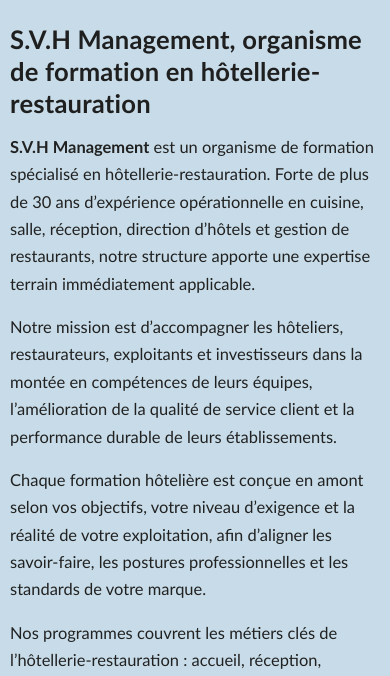
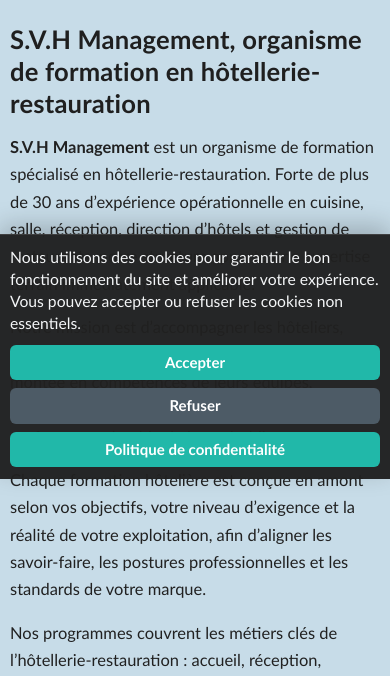
Before and after one commit to franckbougaut-glitch/svhmanagement.com, a Flask app: page /formations in a window 390 px wide. Shown: the part 365-1041 px from the top of the page. Run offline with Flask 3, Linux system fonts and the light colour scheme; some libraries are stand-ins or nearby versions; some web fonts are replaced.

Commit message:
Add cookie consent banner with accept/refuse controls

```diff
--- a/static/style.css
+++ b/static/style.css
@@ -333,6 +333,80 @@ textarea:focus-visible {
 
 .site-footer-links a:hover {
   color: rgb(163, 143, 61);
+}
+
+.cookie-consent {
+  position: fixed;
+  left: 0;
+  right: 0;
+  bottom: 0;
+  z-index: 120;
+  background: rgba(33, 33, 33, 0.97);
+  color: #f4f6f8;
+  border-top: 1px solid rgba(255, 255, 255, 0.12);
+  box-shadow: 0 -8px 24px rgba(0, 0, 0, 0.22);
+}
+
+.cookie-consent-inner {
+  width: min(1200px, calc(100% - 28px));
+  margin: 0 auto;
+  padding: 14px 0;
+  display: flex;
+  align-items: center;
+  justify-content: space-between;
+  gap: 16px;
+}
+
+.cookie-consent-text {
+  margin: 0;
+  font-size: 1.03rem;
+  line-height: 1.45;
+  color: inherit;
+}
+
+.cookie-consent-actions {
+  display: flex;
+  align-items: center;
+  gap: 10px;
+  flex-wrap: wrap;
+  justify-content: flex-end;
+}
+
+.cookie-btn {
+  border: 0;
+  border-radius: 6px;
+  padding: 10px 16px;
+  font: inherit;
+  font-weight: 700;
+  font-size: 0.98rem;
+  line-height: 1.15;
+  text-decoration: none;
+  cursor: pointer;
+  display: inline-flex;
+  align-items: center;
+  justify-content: center;
+  color: #ffffff;
+  background: #21b8a9;
+}
+
+.cookie-btn:hover {
+  background: #1ca699;
+}
+
+.cookie-btn-reject {
+  background: #4d5b66;
+}
+
+.cookie-btn-reject:hover {
+  background: #42515c;
+}
+
+.cookie-btn-policy {
+  background: #21b8a9;
+}
+
+body.cookie-consent-visible {
+  padding-bottom: 118px;
 }
 
 .page-content h1,
@@ -1671,6 +1745,32 @@ blockquote p {
     font-size: 0.92rem;
   }
 
+  .cookie-consent-inner {
+    flex-direction: column;
+    align-items: flex-start;
+    padding: 12px 0;
+  }
+
+  .cookie-consent-text {
+    font-size: 0.98rem;
+    line-height: 1.4;
+  }
+
+  .cookie-consent-actions {
+    width: 100%;
+    justify-content: flex-start;
+    gap: 8px;
+  }
+
+  .cookie-btn {
+    padding: 9px 14px;
+    font-size: 0.94rem;
+  }
+
+  body.cookie-consent-visible {
+    padding-bottom: 178px;
+  }
+
   .section + .section {
     margin-top: 32px;
   }
@@ -1940,6 +2040,26 @@ blockquote p {
     gap: 6px;
   }
 
+  .cookie-consent-inner {
+    width: min(1200px, calc(100% - 20px));
+    gap: 10px;
+  }
+
+  .cookie-consent-actions {
+    flex-direction: column;
+    align-items: stretch;
+    width: 100%;
+  }
+
+  .cookie-btn {
+    width: 100%;
+    text-align: center;
+  }
+
+  body.cookie-consent-visible {
+    padding-bottom: 242px;
+  }
+
   .section + .section {
     margin-top: 24px;
   }
--- a/templates/base.html
+++ b/templates/base.html
@@ -98,6 +98,22 @@
     </nav>
   </div>
 </footer>
+
+<aside class="cookie-consent" id="cookie-consent-banner" hidden aria-hidden="true" role="dialog" aria-live="polite">
+  <div class="cookie-consent-inner container">
+    <p class="cookie-consent-text">
+      Nous utilisons des cookies pour garantir le bon fonctionnement du site et améliorer votre expérience.
+      Vous pouvez accepter ou refuser les cookies non essentiels.
+    </p>
+    <div class="cookie-consent-actions">
+      <button type="button" class="cookie-btn cookie-btn-accept" id="cookie-accept-btn">Accepter</button>
+      <button type="button" class="cookie-btn cookie-btn-reject" id="cookie-reject-btn">Refuser</button>
+      <a class="cookie-btn cookie-btn-policy" href="{{ url_for('mentions_legales') }}#donnees-personnelles">
+        Politique de confidentialité
+      </a>
+    </div>
+  </div>
+</aside>
 
 <script>
   (() => {
@@ -216,6 +232,73 @@
       mobileQuery.addListener(onViewportChange);
     }
   })();
+
+  (() => {
+    const banner = document.getElementById("cookie-consent-banner");
+    const acceptBtn = document.getElementById("cookie-accept-btn");
+    const rejectBtn = document.getElementById("cookie-reject-btn");
+    if (!banner || !acceptBtn || !rejectBtn) {
+      return;
+    }
+
+    const storageKey = "svh_cookie_consent";
+    const validChoices = new Set(["accepted", "rejected"]);
+
+    const readChoice = () => {
+      try {
+        return window.localStorage.getItem(storageKey);
+      } catch (_error) {
+        return null;
+      }
+    };
+
+    const writeChoice = (value) => {
+      try {
+        window.localStorage.setItem(storageKey, value);
+      } catch (_error) {
+        // Ignore storage errors and keep consent in current session only.
+      }
+    };
+
+    const hideBanner = () => {
+      banner.hidden = true;
+      banner.setAttribute("aria-hidden", "true");
+      document.body.classList.remove("cookie-consent-visible");
+    };
+
+    const showBanner = () => {
+      banner.hidden = false;
+      banner.setAttribute("aria-hidden", "false");
+      document.body.classList.add("cookie-consent-visible");
+    };
+
+    const applyChoice = (choice) => {
+      if (!validChoices.has(choice)) {
+        return;
+      }
+      writeChoice(choice);
+      document.documentElement.setAttribute("data-cookie-consent", choice);
+      hideBanner();
+      window.dispatchEvent(new CustomEvent("svh:cookie-consent", { detail: { choice } }));
+    };
+
+    const existingChoice = readChoice();
+    if (existingChoice && validChoices.has(existingChoice)) {
+      document.documentElement.setAttribute("data-cookie-consent", existingChoice);
+      hideBanner();
+      return;
+    }
+
+    showBanner();
+
+    acceptBtn.addEventListener("click", () => {
+      applyChoice("accepted");
+    });
+
+    rejectBtn.addEventListener("click", () => {
+      applyChoice("rejected");
+    });
+  })();
 </script>
 </body>
 </html>
```
